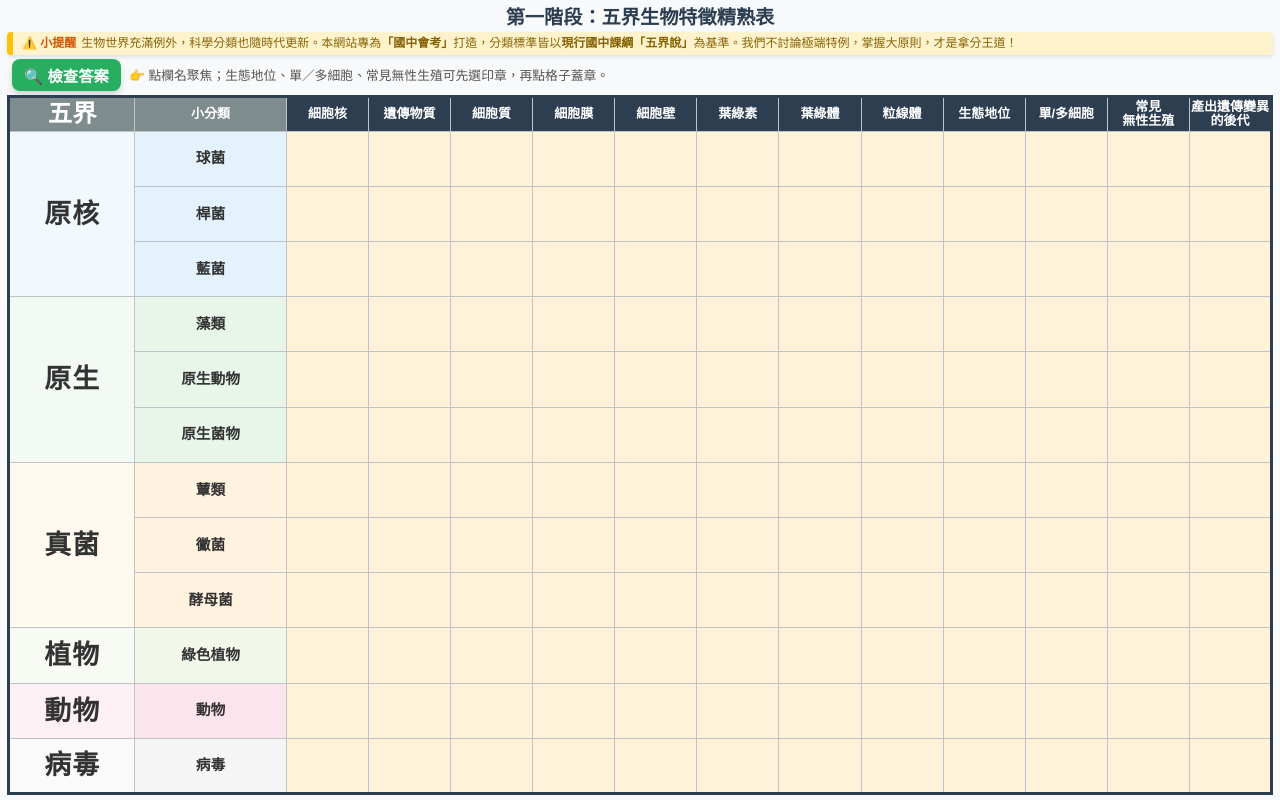
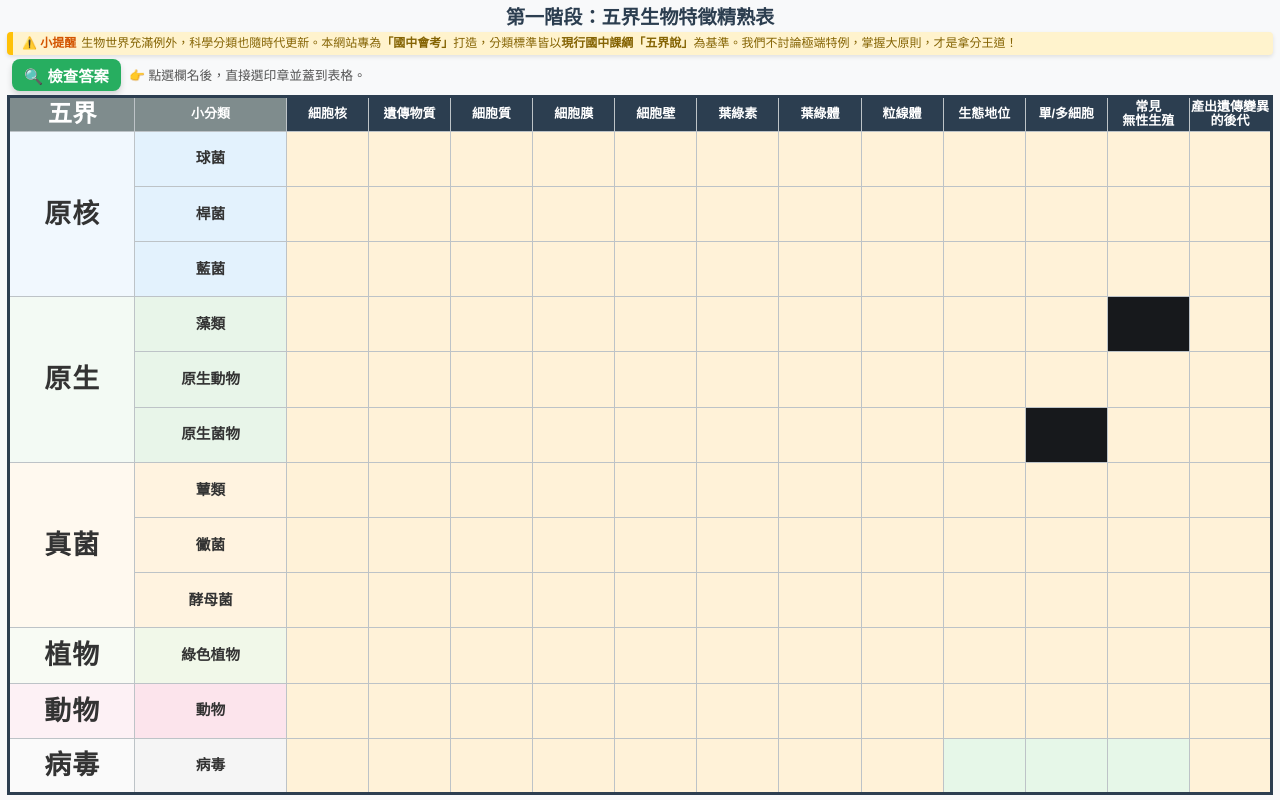
Before and after one commit to pipipopo7410/Taxonomy-Key, a plain HTML site: page stage1.html in a window 1280 px wide. Both pictures are taken after a click on the button "🔍 檢查答案". Drawn offline with Linux system fonts and the light colour scheme.

Commit message:
Add files via upload

```diff
--- a/data.js
+++ b/data.js
@@ -1,6 +1,6 @@
-/* 生物分類 2.2.3｜共用科學特徵資料（國中典型特徵模型） */
+/* 生物分類 2.2.5｜共用題庫；第一頁依原版指定免答欄位塗黑。 */
 window.BIO_DATA={
-  "version": "2.2.4-ui-preservation",
+  "version": "2.2.5-stamp-and-drag-fix",
   "traits": {
     "nucleus": "具有細胞核",
     "wall": "具有細胞壁",
@@ -2006,7 +2006,9 @@ window.BIO_DATA={
       "營養器官繁殖",
       "多樣",
       "不在國中討論",
-      "不適用"
+      "不適用",
+      "出芽生殖、斷裂生殖",
+      "出芽生殖、孢子繁殖"
     ],
     "sexual": [
       "有",
@@ -2028,7 +2030,7 @@ window.BIO_DATA={
         "chlorophyll": "無",
         "chloroplast": "無",
         "mito": "無",
-        "ecology": "多樣",
+        "ecology": "分解者",
         "cellMode": "單細胞",
         "asex": "分裂生殖",
         "sexual": "有"
@@ -2046,7 +2048,7 @@ window.BIO_DATA={
         "chlorophyll": "無",
         "chloroplast": "無",
         "mito": "無",
-        "ecology": "多樣",
+        "ecology": "分解者",
         "cellMode": "單細胞",
         "asex": "分裂生殖",
         "sexual": "有"
@@ -2136,7 +2138,7 @@ window.BIO_DATA={
         "chlorophyll": "無",
         "chloroplast": "無",
         "mito": "有",
-        "ecology": "多樣",
+        "ecology": "分解者",
         "cellMode": "多細胞",
         "asex": "孢子繁殖",
         "sexual": "有"
@@ -2154,7 +2156,7 @@ window.BIO_DATA={
         "chlorophyll": "無",
         "chloroplast": "無",
         "mito": "有",
-        "ecology": "多樣",
+        "ecology": "分解者",
         "cellMode": "多細胞",
         "asex": "孢子繁殖",
         "sexual": "有"
@@ -2172,9 +2174,9 @@ window.BIO_DATA={
         "chlorophyll": "無",
         "chloroplast": "無",
         "mito": "有",
-        "ecology": "多樣",
+        "ecology": "分解者",
         "cellMode": "單細胞",
-        "asex": "出芽生殖",
+        "asex": "出芽生殖、孢子繁殖",
         "sexual": "有"
       }
     },
@@ -2210,7 +2212,7 @@ window.BIO_DATA={
         "mito": "有",
         "ecology": "消費者、分解者",
         "cellMode": "多細胞",
-        "asex": "多樣",
+        "asex": "出芽生殖、斷裂生殖",
         "sexual": "有"
       }
     },
@@ -2218,18 +2220,18 @@ window.BIO_DATA={
       "group": "非五界",
       "name": "病毒",
       "answers": {
-        "nucleus": "不適用",
+        "nucleus": "無",
         "genetic": "有",
-        "cytoplasm": "不適用",
-        "membrane": "不適用",
-        "wall": "不適用",
-        "chlorophyll": "不適用",
-        "chloroplast": "不適用",
-        "mito": "不適用",
-        "ecology": "不適用",
-        "cellMode": "無細胞構造",
-        "asex": "不適用",
-        "sexual": "不適用"
+        "cytoplasm": "無",
+        "membrane": "無",
+        "wall": "無",
+        "chlorophyll": "無",
+        "chloroplast": "無",
+        "mito": "無",
+        "ecology": "",
+        "cellMode": "",
+        "asex": "",
+        "sexual": "有"
       }
     }
   ],
--- a/stage1.html
+++ b/stage1.html
@@ -243,6 +243,14 @@ tr.row-virus td{min-height:0}
 .stamp-toolbar button{font:inherit;font-size:clamp(9px,1.05vw,14px);font-weight:750;padding:5px 9px;border-radius:18px;border:1px solid #80accd;background:#fff;color:#27618e;cursor:pointer;touch-action:manipulation;white-space:nowrap}
 .stamp-toolbar button.selected{background:#2980b9;color:#fff;border-color:#17608f;box-shadow:0 0 0 2px #c4e5ff}
 @media(max-width:700px){.stamp-toolbar{min-height:30px;max-height:72px;gap:3px;margin-bottom:3px}.stamp-toolbar button{font-size:9px;padding:4px 6px}.stamp-toolbar .palette-name{font-size:10px}}
+
+/* 2.2.5：印章浮在選定的標題正上方，絕不增加表格列高。 */
+.stamp-toolbar,.stamp-toolbar.visible{position:fixed!important;left:0;top:0;right:auto;bottom:auto;z-index:9000;display:none;flex-wrap:wrap;justify-content:center;align-items:center;width:max-content;max-width:min(430px,calc(100vw - 8px));min-height:0;max-height:none;margin:0!important;padding:4px 6px;gap:3px;background:#f1f7fd;box-shadow:0 5px 15px #0003;border:1px solid #9db6cb;border-radius:9px}
+.stamp-toolbar.visible{display:flex!important}
+.stamp-toolbar button{font-size:clamp(10px,1.13vw,14px);padding:5px 7px}
+.stamp-cell.multiple-stamps .cell-content{font-size:clamp(10px,1.07vw,13px)!important;line-height:1.08!important}
+.hardcoded-cell,.hardcoded-cell.masked{background:#17191c!important;color:transparent!important;pointer-events:none!important}
+.hardcoded-cell .cell-content{display:none!important}
 </style>
 </head>
 <body>
@@ -257,7 +265,7 @@ tr.row-virus td{min-height:0}
 
     <div class="controls-row">
         <button id="checkAnswers" class="check-btn">🔍 檢查答案</button>
-        <div class="instructions">👉 點欄名聚焦；生態地位、單／多細胞、常見無性生殖可先選印章，再點格子蓋章。</div>
+        <div class="instructions">👉 點選欄名後，直接選印章並蓋到表格。</div>
     </div>
 
     <div class="stamp-toolbar" id="stampToolbar" role="toolbar" aria-label="印章選擇"></div>
@@ -276,28 +284,41 @@ tr.row-virus td{min-height:0}
 (()=>{'use strict';
 const DB=window.BIO_DATA,rows=DB.studyRows,fields=Object.keys(DB.fields);
 const STAMPS=new Set(['ecology','cellMode','asex']);
-const STAMP_CHOICES={ecology:['生產者','消費者','分解者','多樣','不適用'],cellMode:['單細胞','多細胞','無細胞構造','不在國中討論','不適用'],asex:['分裂生殖','出芽生殖','孢子繁殖','營養器官繁殖','多樣','不在國中討論','不適用']};
-const SPECIAL_STAMPS=new Set(['多樣','不在國中討論','無細胞構造','不適用']);
+const STAMP_CHOICES={ecology:['生產者','消費者','分解者'],cellMode:['單細胞','多細胞'],asex:['分裂生殖','出芽生殖','斷裂生殖','孢子繁殖','營養器官繁殖']};
+const BLACK_CELLS=new Set(['藻類|asex','原生菌物|cellMode']);
 const STORAGE='bio-classification-stage1-2.2.3-progress';
 const tbody=document.getElementById('tableBody'),thead=document.getElementById('tableHead'),palette=document.getElementById('stampToolbar');
 let values={},focus=null;const selected={};
-function showPalette(f){palette.replaceChildren();if(!STAMPS.has(f)){palette.classList.remove('visible');requestAnimationFrame(equalizeRows);return;}palette.classList.add('visible');const name=document.createElement('span');name.className='palette-name';name.textContent='「'+DB.fields[f].replace('\n','')+'」印章：';palette.append(name);STAMP_CHOICES[f].forEach(v=>{const btn=document.createElement('button');btn.type='button';btn.textContent=v;btn.classList.toggle('selected',selected[f]===v);btn.setAttribute('aria-pressed',String(selected[f]===v));btn.onclick=()=>{selected[f]=v;showPalette(f)};palette.append(btn)});requestAnimationFrame(equalizeRows)}
-try{const saved=JSON.parse(localStorage.getItem(STORAGE)||'{}');Object.entries(saved).forEach(([key,val])=>{const m=/^(\d+)\|([a-zA-Z]+)$/.exec(key);if(m&&rows[Number(m[1])]&&(STAMPS.has(m[2])?String(val).split('、').every(v=>STAMP_CHOICES[m[2]].includes(v)):DB.options[m[2]]?.includes(val)))values[key]=val})}catch{}
+function positionPalette(){
+ if(!focus||!STAMPS.has(focus)||!palette.classList.contains('visible'))return;
+ const th=thead.querySelector(`[data-col="${focus}"]`);if(!th)return;
+ const r=th.getBoundingClientRect(),rect=palette.getBoundingClientRect();
+ // Float immediately above the selected column, never consume a new table row.
+ const w=Math.min(rect.width,innerWidth-8),left=Math.min(Math.max(r.left+r.width/2-w/2,4),innerWidth-w-4);
+ palette.style.left=left+'px';palette.style.top=Math.max(2,r.top-rect.height-4)+'px';
+}
+function showPalette(f){palette.replaceChildren();if(!STAMPS.has(f)){palette.classList.remove('visible');return}
+ STAMP_CHOICES[f].forEach(v=>{const btn=document.createElement('button');btn.type='button';btn.textContent=v;
+ btn.classList.toggle('selected',selected[f]===v);btn.setAttribute('aria-pressed',String(selected[f]===v));
+ btn.onclick=()=>{selected[f]=v;showPalette(f)};palette.append(btn)});
+ palette.classList.add('visible');positionPalette();
+}
+try{const saved=JSON.parse(localStorage.getItem(STORAGE)||'{}');Object.entries(saved).forEach(([key,val])=>{const m=/^(\d+)\|([a-zA-Z]+)$/.exec(key);if(m&&rows[Number(m[1])]&&(STAMPS.has(m[2])?String(val).split(/[、,，]/).every(v=>STAMP_CHOICES[m[2]].includes(v)):DB.options[m[2]]?.includes(val)))values[key]=val})}catch{}
 const key=(i,f)=>i+'|'+f;
 function save(){try{localStorage.setItem(STORAGE,JSON.stringify(values))}catch{}}
 function show(v){if(v==='有')return 'Ｏ';if(v==='無')return '×';if(v==='部分有')return '部分';return v||''}
+function normalizeStamps(v){return String(v||'').split(/[、,，]/).map(x=>x.trim()).filter(Boolean).sort().join('、')}
 function focusColumn(f){focus=focus===f?null:f;showPalette(focus);document.querySelectorAll('[data-col]').forEach(el=>{
  const on=!!focus&&el.dataset.col===focus;
  el.classList.toggle('active-col',on);el.classList.toggle('masked',!!focus&&!on);
- if(el.tagName==='TD'&&!el.classList.contains('hardcoded-cell'))el.classList.toggle('no-pointer',!on)
+ if(el.tagName==='TD')el.classList.toggle('no-pointer',!on||el.classList.contains('hardcoded-cell'))
  });}
-function updateCell(td,i,f){const v=values[key(i,f)];const el=td.querySelector('.cell-content');el.textContent=STAMPS.has(f)?show(v).replaceAll('、','\n'):show(v);td.classList.remove('incorrect-cell','correct-cell');td.style.background='';td.style.color=STAMPS.has(f)?'#2476a5':(v==='有'?'#de5846':'#516171');}
+function updateCell(td,i,f){const v=values[key(i,f)];const el=td.querySelector('.cell-content');el.textContent=STAMPS.has(f)?show(v).replaceAll('、','\n'):show(v);td.classList.toggle('multiple-stamps',STAMPS.has(f)&&normalizeStamps(v).split('、').filter(Boolean).length>1);td.classList.remove('incorrect-cell','correct-cell');td.style.background='';td.style.color=STAMPS.has(f)?'#2476a5':(v==='有'?'#de5846':'#516171');}
 function setValue(td,i,f){if(focus!==f)return;
  const k=key(i,f),options=DB.options[f],old=values[k]||'';
  if(STAMPS.has(f)){const chosen=selected[f];if(!chosen)return;let parts=old?old.split('、'):[];
  if(parts.includes(chosen))parts=parts.filter(x=>x!==chosen);
- else if(SPECIAL_STAMPS.has(chosen))parts=[chosen];
- else{parts=parts.filter(x=>!SPECIAL_STAMPS.has(x));parts.push(chosen)}
+ else parts.push(chosen)
  values[k]=parts.join('、');}
  else{const list=['',...options];values[k]=list[(list.indexOf(old)+1)%list.length]}
  if(!values[k])delete values[k];updateCell(td,i,f);save();}
@@ -313,9 +334,9 @@ function build(){
  if(!done[r.group]){done[r.group]=true;const c=document.createElement('td');c.className='kingdom-cell';c.rowSpan=count[r.group];const label=document.createElement('div');label.className='kingdom-text';label.textContent=r.group==='非五界'?'病毒':r.group.replace('生物界','').replace('界','');c.append(label);row.append(c)}
  const sub=document.createElement('td');sub.className='subgroup-cell';sub.textContent=r.name;row.append(sub);
  fields.forEach(f=>{const cell=document.createElement('td');cell.dataset.col=f;cell.dataset.row=i;const caption=document.createElement('div');caption.className='cell-content';
- const notCellular=false; // 病毒所有欄位由學生判斷，不預先封鎖
+ const notCellular=BLACK_CELLS.has(r.name+'|'+f); // 恢復原版藻類無性生殖／原生菌物細胞型態免答黑格
  cell.className=notCellular?'hardcoded-cell':'stamp-cell no-pointer';cell.append(caption);
- if(notCellular)caption.textContent='—';else{updateCell(cell,i,f);cell.onclick=()=>setValue(cell,i,f)}row.append(cell)});
+ if(!notCellular){updateCell(cell,i,f);cell.onclick=()=>setValue(cell,i,f)}row.append(cell)});
  tbody.append(row)})
  requestAnimationFrame(equalizeRows);
 }
@@ -328,9 +349,9 @@ function equalizeRows(){// Preserve original table + rowspan, but force 12 match
 function checkAnswers(){let bad=0,blank=0;tbody.querySelectorAll('td[data-col]:not(.hardcoded-cell)').forEach(td=>{
  const i=Number(td.dataset.row),f=td.dataset.col,v=values[key(i,f)]||'',expected=rows[i].answers[f];
  td.classList.remove('incorrect-cell','correct-cell');
- if(!v){blank++;td.style.background='#fff2d8'}else if((STAMPS.has(f)?[...v.split('、')].sort().join('、')!==[...expected.split('、')].sort().join('、'):v!==expected)){bad++;td.style.background='#ffe0dc'}else td.style.background='#e6f7e8';
+ if(!v&&expected!==''){blank++;td.style.background='#fff2d8'}else if((STAMPS.has(f)?normalizeStamps(v)!==normalizeStamps(expected):v!==expected)){bad++;td.style.background='#ffe0dc'}else td.style.background='#e6f7e8';
  });alert(!bad&&!blank?'全部正確！五界特徵複習完成！':`還有 ${blank} 格尚未填寫、${bad} 格需要修正。`)}
 document.getElementById('checkAnswers').addEventListener('click',checkAnswers);
-window.addEventListener('resize',()=>requestAnimationFrame(equalizeRows));build();
+window.addEventListener('resize',()=>{requestAnimationFrame(equalizeRows);requestAnimationFrame(positionPalette)});build();
 })();
 </script></body></html>
--- a/sw.js
+++ b/sw.js
@@ -1,5 +1,5 @@
 /* 2.2.3｜範圍限於生物分類單元，線上優先更新頁面、離線回退本機快取 */
-const CACHE='bio-classification-2.2.4-original-ui';
+const CACHE='bio-classification-2.2.5-original-ui';
 const ASSETS=['./','./index.html','./stage1.html','./stage2.html','./stage3.html','./stage4.html','./data.js','./manifest.webmanifest','./unit.json','./icons/icon-192.png','./icons/icon-512.png'];
 self.addEventListener('install',event=>{event.waitUntil(caches.open(CACHE).then(cache=>cache.addAll(ASSETS)).then(()=>self.skipWaiting()))});
 self.addEventListener('activate',event=>{event.waitUntil(caches.keys().then(keys=>Promise.all(keys.filter(k=>k.startsWith('bio-classification-')&&k!==CACHE).map(k=>caches.delete(k)))).then(()=>self.clients.claim()))});
--- a/unit.json
+++ b/unit.json
@@ -1,7 +1,7 @@
 {
   "id": "classification",
   "name": "分類特訓",
-  "version": "2.2.4",
+  "version": "2.2.5",
   "entry": "index.html",
   "offlineFiles": [
     "index.html",
```
Also changed, not shown: stage4.html (+4 -4 lines), manifest.webmanifest, 4 other files.
